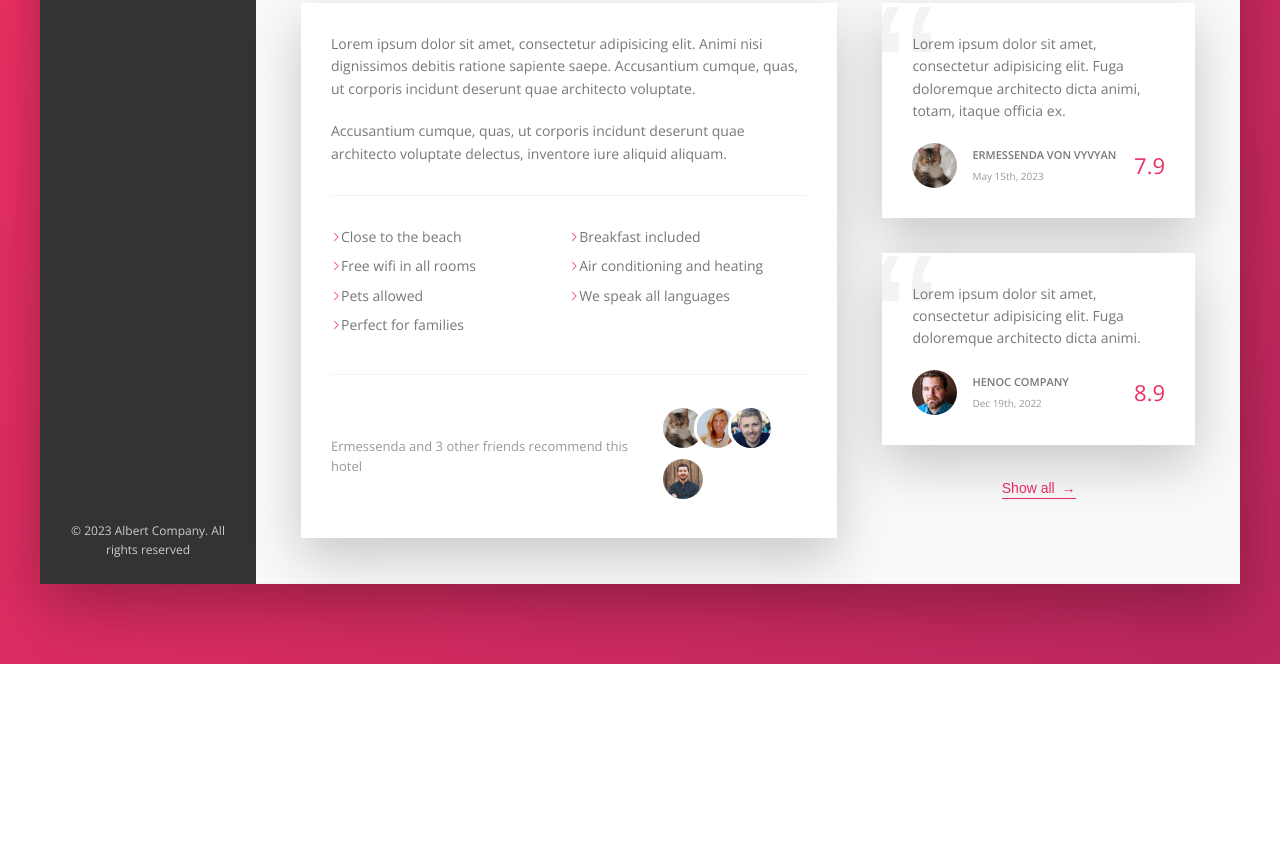
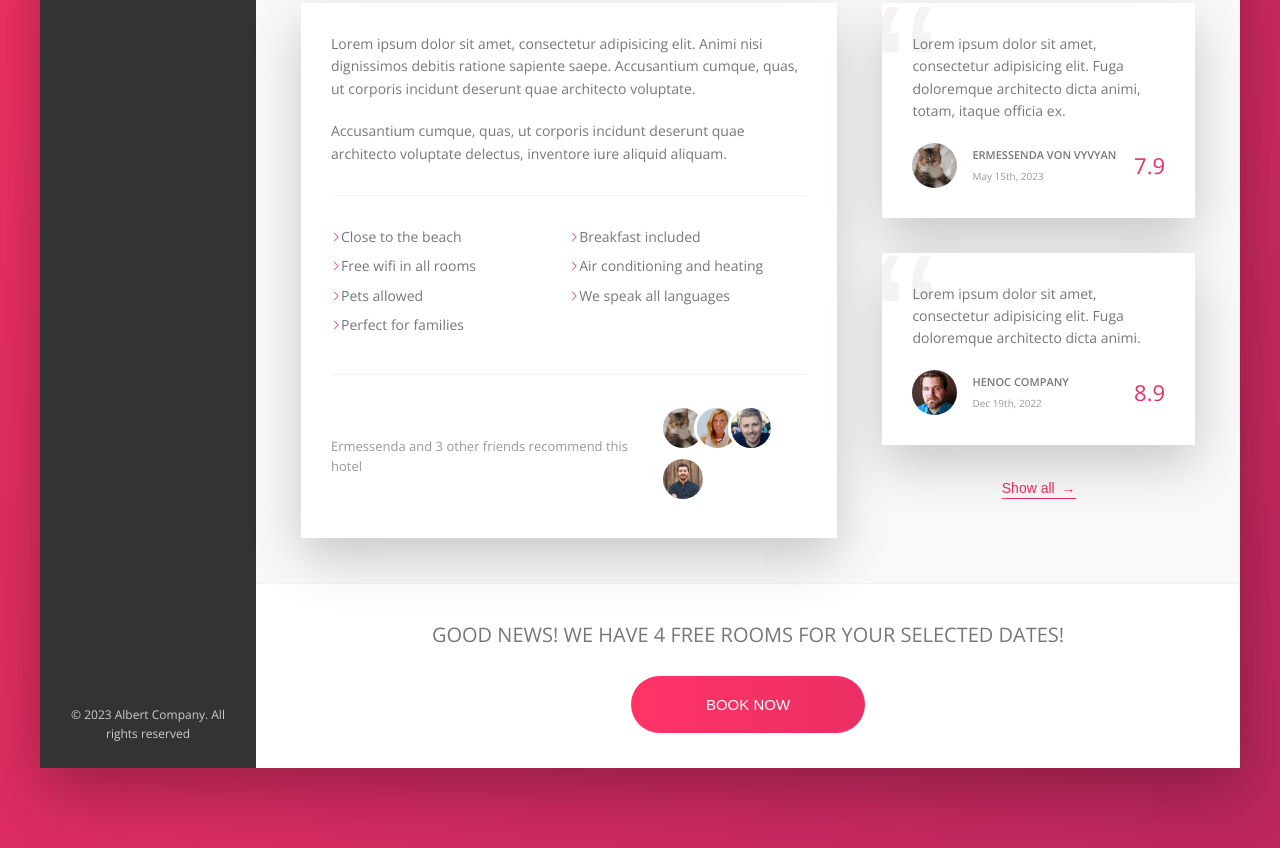
Before and after one commit to albertdc1984/trillo-css-exercise, a website: page index.html in a window 1280 px wide. Shown: the part 644-1492 px from the top of the page. Before the commit the page ends 1308 px from the top, so only its background shows below. Drawn offline with nearby package versions, Linux system fonts and the light colour scheme.

Commit message:
Building the CTA section lecture

```diff
--- a/index.html
+++ b/index.html
@@ -234,6 +234,15 @@
               <button class="btn-inline">Show all <span>&rarr;</span></button>
             </div>
           </div>
+          <div class="cta">
+            <h2 class="cta__book-now">
+              Good news! We have 4 free rooms for your selected dates!
+            </h2>
+            <button class="btn">
+              <span class="btn__visible">Book now</span>
+              <span class="btn__invisible">Only 4 rooms left</span>
+            </button>
+          </div>
         </main>
       </div>
     </div>
--- a/sass/_components.scss
+++ b/sass/_components.scss
@@ -438,3 +438,77 @@
     z-index: 1;
   }
 }
+
+//////////////////////////////////
+//CTA
+
+.cta {
+  padding: 3.5rem 0;
+  text-align: center;
+
+  &__book-now {
+    font-size: 2rem;
+    font-weight: 200;
+    margin-bottom: 2.5rem;
+    text-transform: uppercase;
+  }
+}
+
+//////////////////////////////////
+//CTA BUTTON
+
+.btn {
+  font-size: 1.5rem;
+  border: none;
+  text-transform: uppercase;
+  border-radius: 100px;
+  border: none;
+  color: #fff;
+  background-image: linear-gradient(
+    to right,
+    var(--color-primary-light),
+    var(--color-primary)
+  );
+  position: relative;
+  overflow: hidden;
+  cursor: pointer;
+
+  span {
+    display: inline-block;
+    height: 100%;
+    width: 100%;
+    transition: all 0.2s;
+  }
+
+  &__visible {
+    padding: 2rem 7.5rem;
+  }
+
+  &__invisible {
+    padding: 2rem 0;
+    position: absolute;
+    left: 0;
+    top: -100%;
+  }
+
+  &:hover {
+    background-image: linear-gradient(
+      to left,
+      var(--color-primary-light),
+      var(--color-primary)
+    );
+  }
+
+  &:hover &__visible {
+    transform: translateY(100%);
+  }
+
+  &:hover &__invisible {
+    top: 0;
+  }
+
+  &:focus {
+    outline: none;
+    animation: pulsate 1s infinite;
+  }
+}
```
Also changed, not shown: css/style.css.
